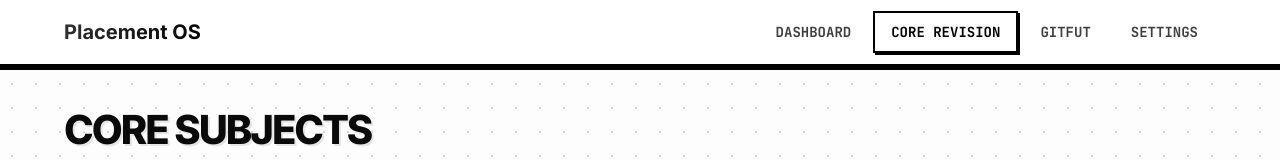
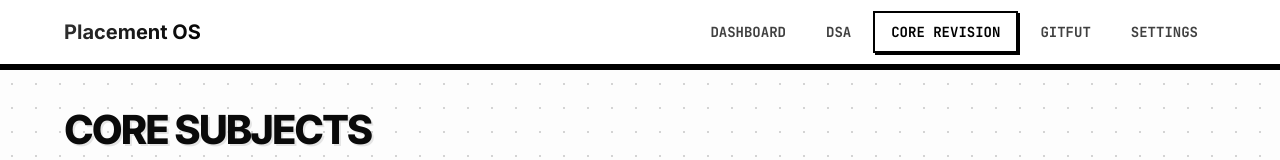
Before and after one commit to Tanmay240405/Placement-OS, a Next.js app: page /revision in a window 1280 px wide. Shown: the top 160 px of the page. Built offline with nearby package versions, Linux system fonts and the light colour scheme; no server answers.

Commit message:
Navbar updated

```diff
--- a/src/components/layout/Navbar.tsx
+++ b/src/components/layout/Navbar.tsx
@@ -10,6 +10,7 @@ export default function Navbar() {
 
   const navItems = [
     { href: "/dashboard", label: "Dashboard" },
+    { href: "/dsa", label: "DSA" },
     { href: "/revision", label: "Core Revision" },
     { href: "/gitfut", label: "GitFut" },
     { href: "/settings", label: "Settings" },
```
